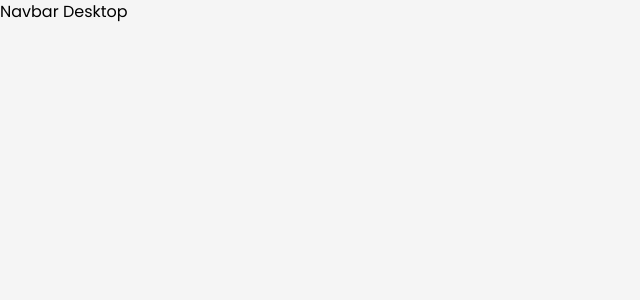
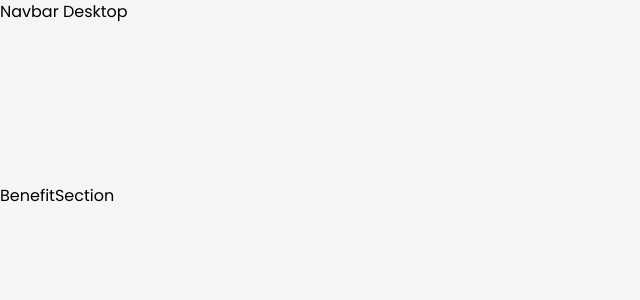
Before and after one commit to bentansusanto/bob-excelent, a React (Create React App) app: page / in a window 1280 px wide. Shown: the top 300 px of the page, without its empty margins (0-640 px from the left). Built offline with nearby package versions, Linux system fonts and the light colour scheme.

Commit message:
add benefit section

```diff
--- /dev/null
+++ b/src/components/Homepage/Section/BenefitSection.jsx
@@ -0,0 +1,9 @@
+import React from 'react'
+
+const BenefitSection = ({matches}) => {
+  return (
+    <div>BenefitSection</div>
+  )
+}
+
+export default BenefitSection
--- a/src/components/Homepage/index.jsx
+++ b/src/components/Homepage/index.jsx
@@ -1,5 +1,6 @@
 import React, { useEffect, useState } from 'react'
 import AboutPackage from './Section/AboutPackage';
+import BenefitSection from './Section/BenefitSection';
 import HeroSection from './Section/HeroSection';
 import ProblemSection from './Section/ProblemSection';
 import ServiceSection from './Section/ServiceSection';
@@ -28,6 +29,7 @@ const Homepage = () => {
       <ProblemSection matches={matches}/>
       <AboutPackage matches={matches}/>
       <ServiceSection matches={matches}/>
+      <BenefitSection matches={matches}/>
     </div>
   )
 }
```
